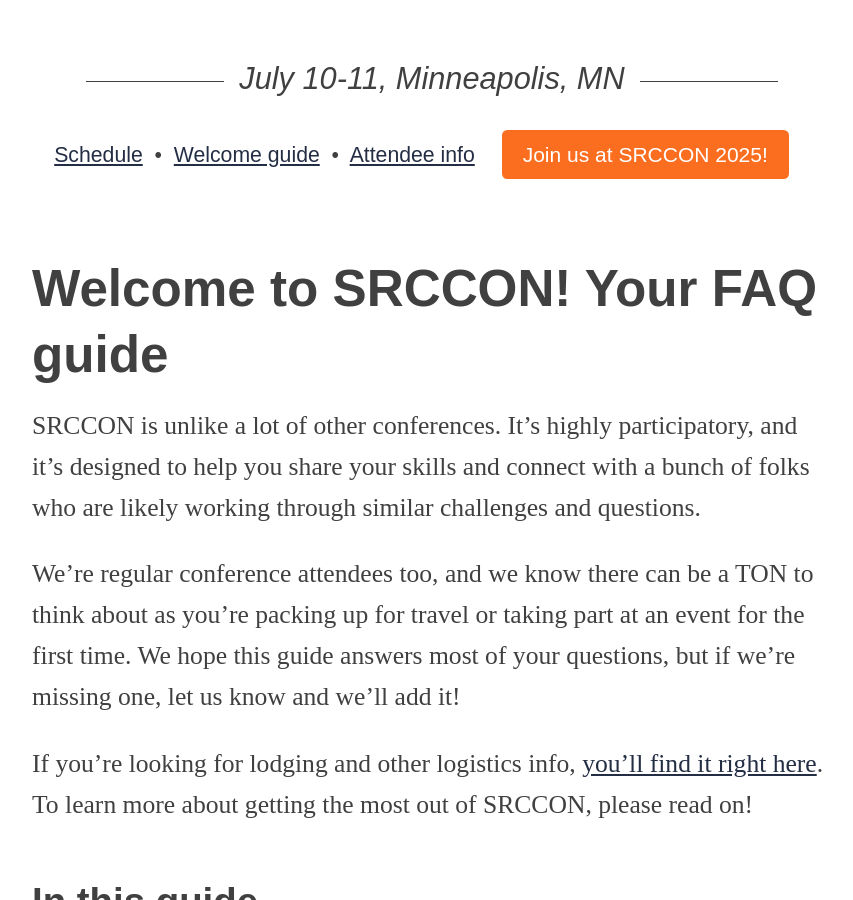
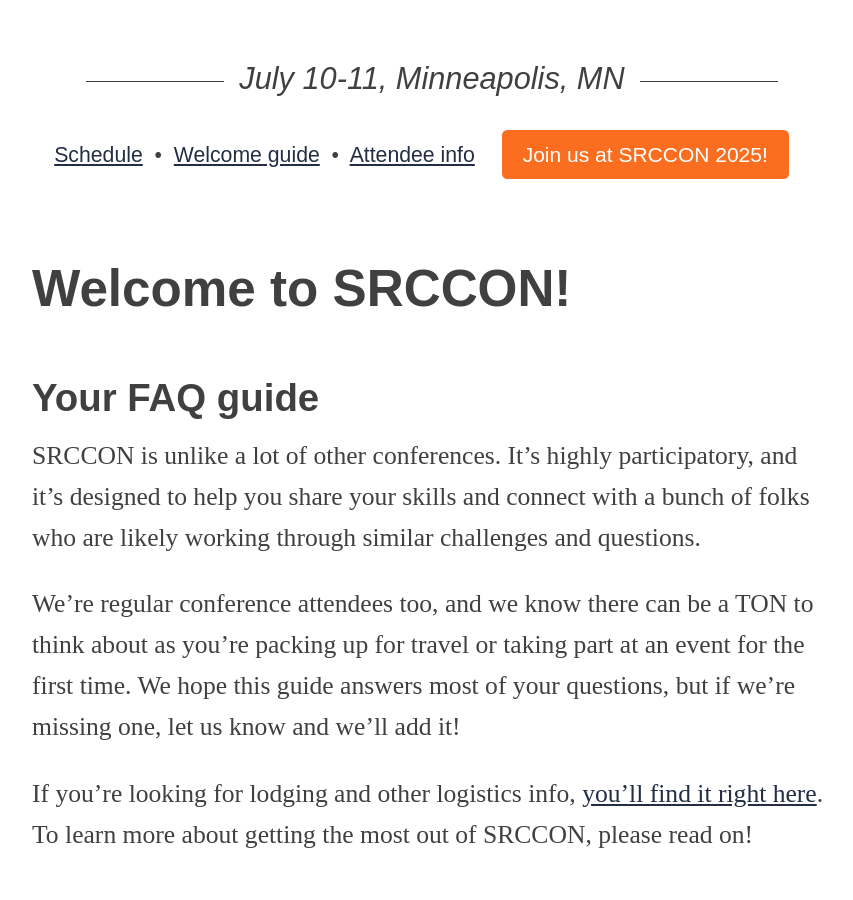
Before and after one commit to OpenNews/srccon-2025, a Jekyll site: the page built from welcome.md, in a window 1280 px wide and 900 px high, scrolled down 423 px. Shown: the whole window, without its empty margins (208-1061 px from the left). Built offline with Jekyll 4.4.1, drawn with Linux system fonts in a browser that asks for light colours; some web fonts are replaced.

```diff
--- a/welcome.md
+++ b/welcome.md
@@ -4,7 +4,8 @@ permalink: /welcome/
 title: Welcome to SRCCON!
 ---
 
-# Welcome to SRCCON! Your FAQ guide
+# Welcome to SRCCON!
+## Your FAQ guide
 
 SRCCON is unlike a lot of other conferences. It’s highly participatory, and it’s designed to help you share your skills and connect with a bunch of folks who are likely working through similar challenges and questions.
 
```
